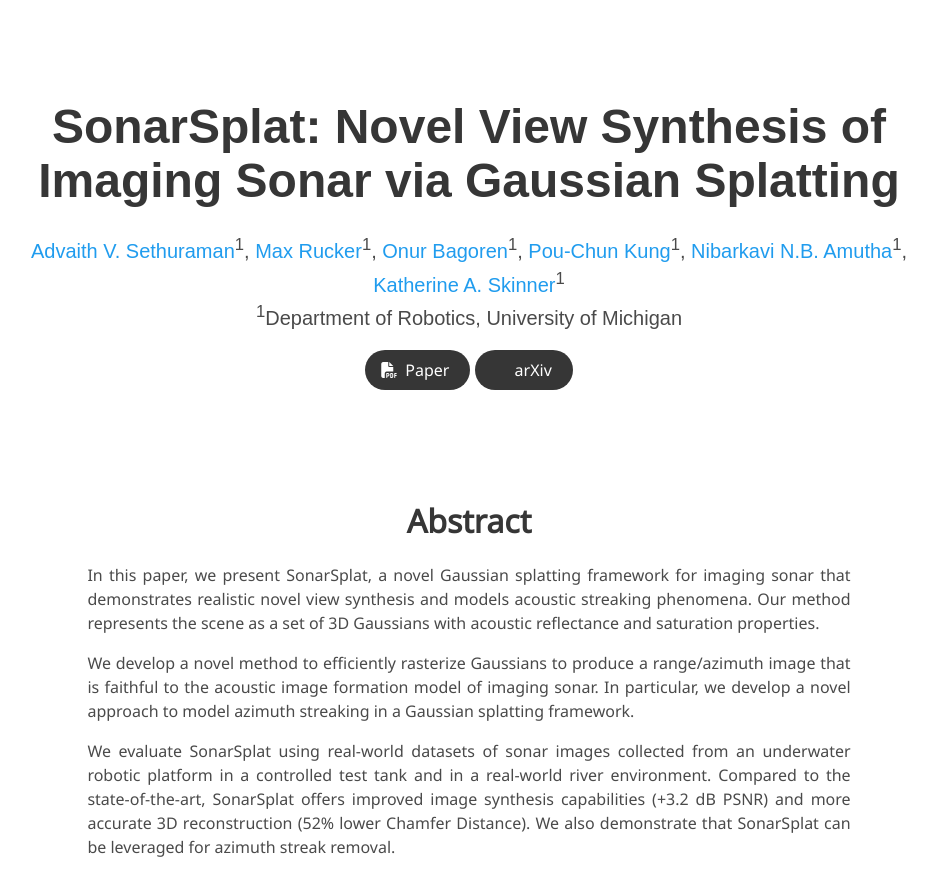
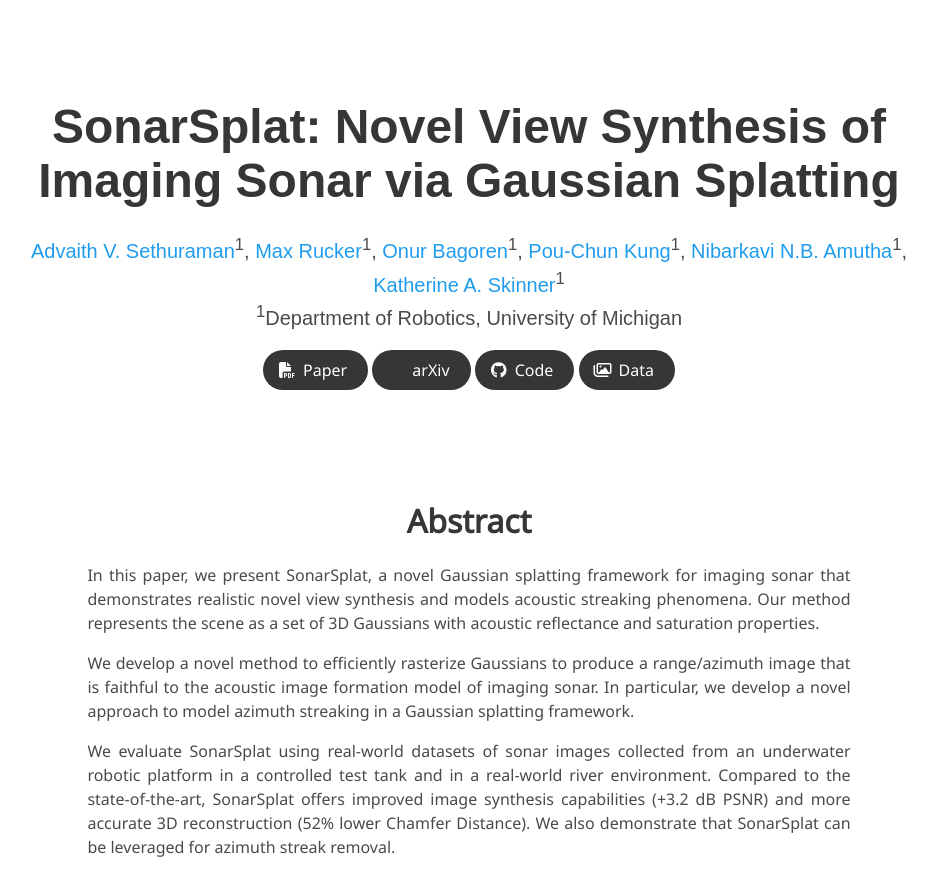
Before and after one commit to umfieldrobotics/sonarsplat3D, a plain HTML site: page index.html in a window 1280 px wide. Shown: the top 874 px of the page, without its empty margins (171-1108 px from the left). Drawn offline with nearby package versions, Linux system fonts and the light colour scheme; some icons are missing; a web font is replaced by a local one.

Commit message:
Add code and website

```diff
--- a/index.html
+++ b/index.html
@@ -116,25 +116,26 @@
                 </a>
               </span> -->
               <!-- Code Link. -->
-              <!-- <span class="link-block">
-                <a href="https://github.com/google/nerfies"
+              <span class="link-block">
+                <a href="https://github.com/umfieldrobotics/sonar_splat"
                    class="external-link button is-normal is-rounded is-dark">
                   <span class="icon">
                       <i class="fab fa-github"></i>
                   </span>
                   <span>Code</span>
                   </a>
-              </span> -->
+              </span>
               <!-- Dataset Link. -->
-              <!-- <span class="link-block">
-                <a href="https://github.com/google/nerfies/releases/tag/0.1"
+              <span class="link-block">
+                <a href="https://drive.google.com/file/d/1sDGprDT-kS-Eunt5XjXAFMkMe1t3GIbd/view?usp=drive_link"
                    class="external-link button is-normal is-rounded is-dark">
                   <span class="icon">
                       <i class="far fa-images"></i>
                   </span>
                   <span>Data</span>
                   </a>
-            </div> -->
+              </span>
+            </div>
 
           </div>
         </div>
```
